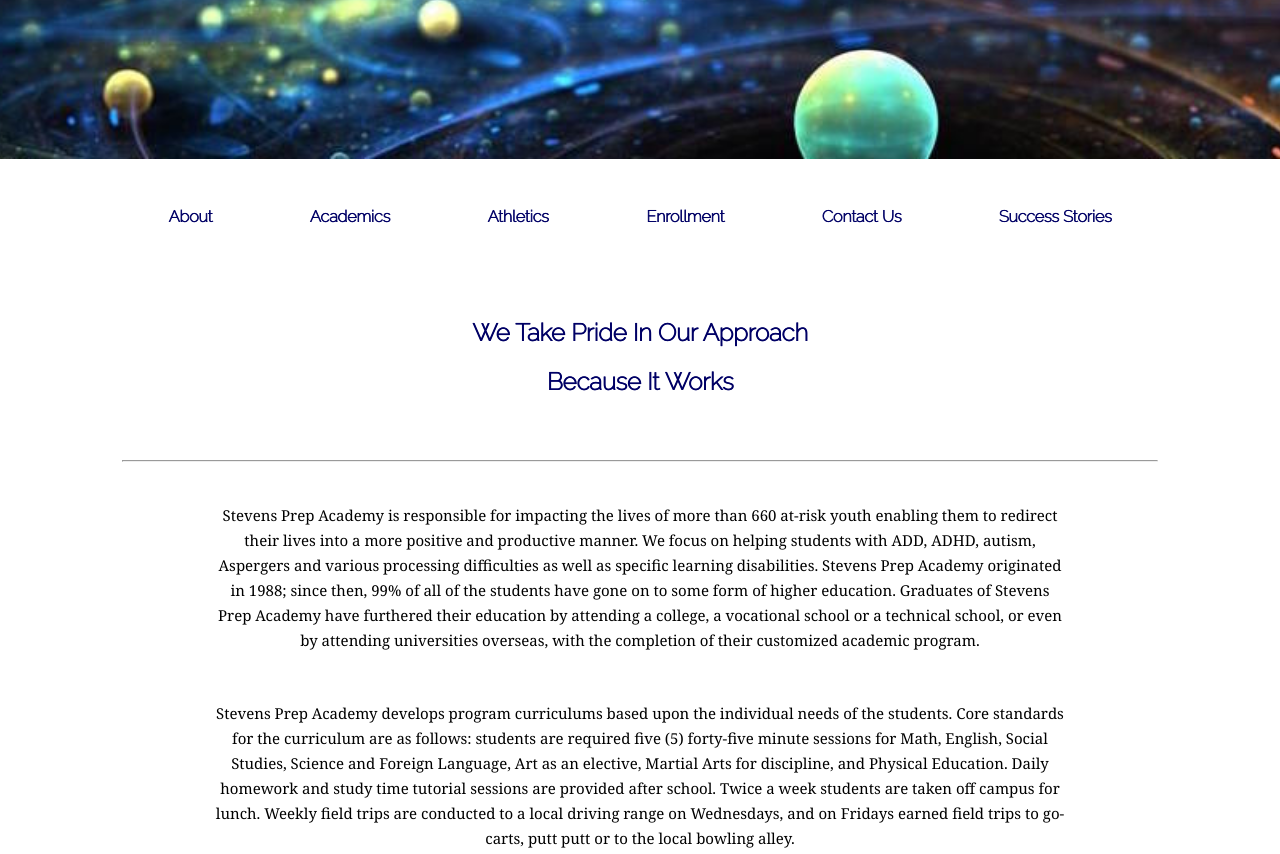
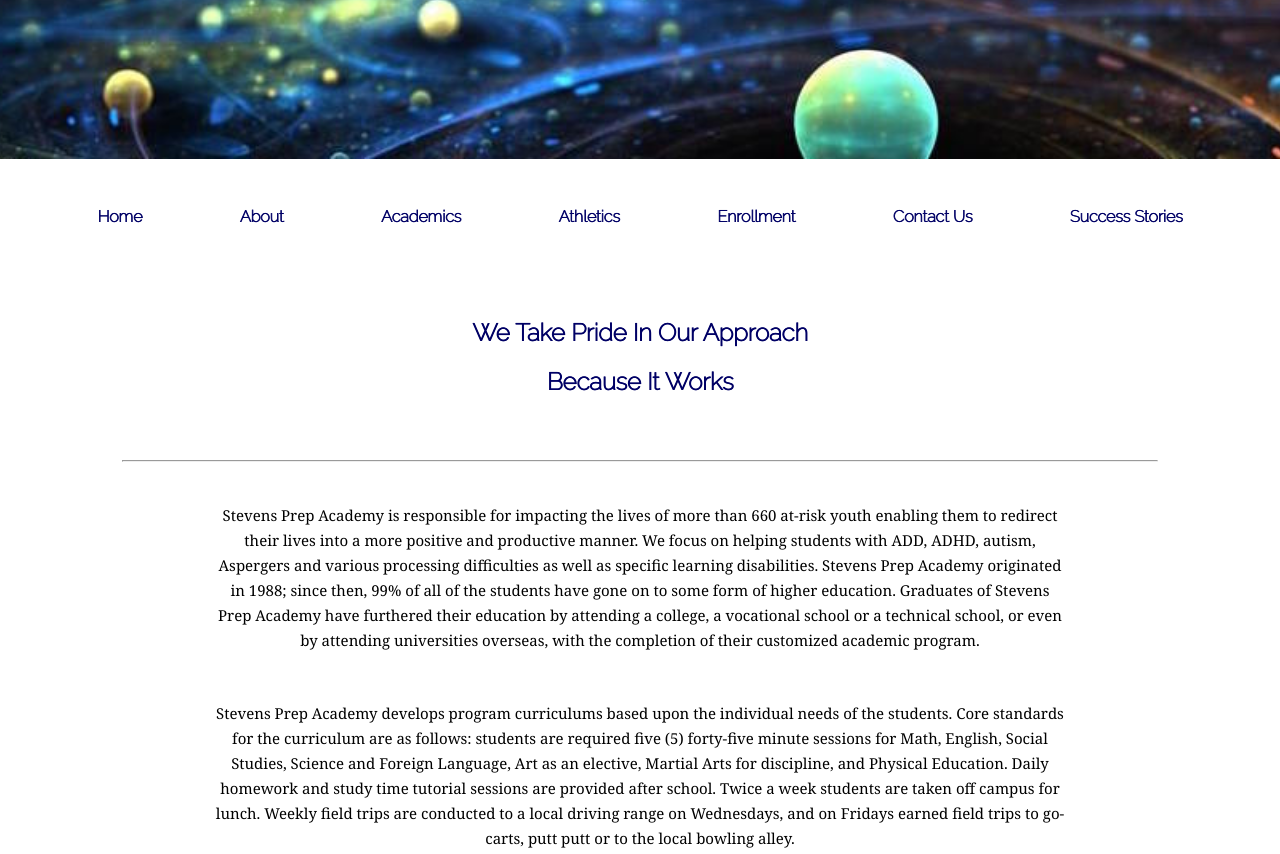
Before and after one commit to jtkaufman737/stevens_academy, a plain HTML site: page pages/about.html in a window 1280 px wide. Shown: the top 854 px of the page. Drawn offline with nearby package versions, Linux system fonts and the light colour scheme; a web font is replaced by a local one.

Commit message:
Committing fix on about page

```diff
--- a/pages/about.html
+++ b/pages/about.html
@@ -11,6 +11,7 @@
   <body>
   <center>
     <nav>
+      <a href="http://www.joytaylorkaufman.com/stevens_academy">Home</a>
       <a href="http://www.joytaylorkaufman.com/stevens_academy/pages/about">About</a>
       <a href="http://www.joytaylorkaufman.com/stevens_academy/pages/academics">Academics</a>
       <a href="http://www.joytaylorkaufman.com/stevens_academy/pages/athletics">Athletics</a>
```
Also changed, not shown: pages/academics.html (+1 -1 lines).
